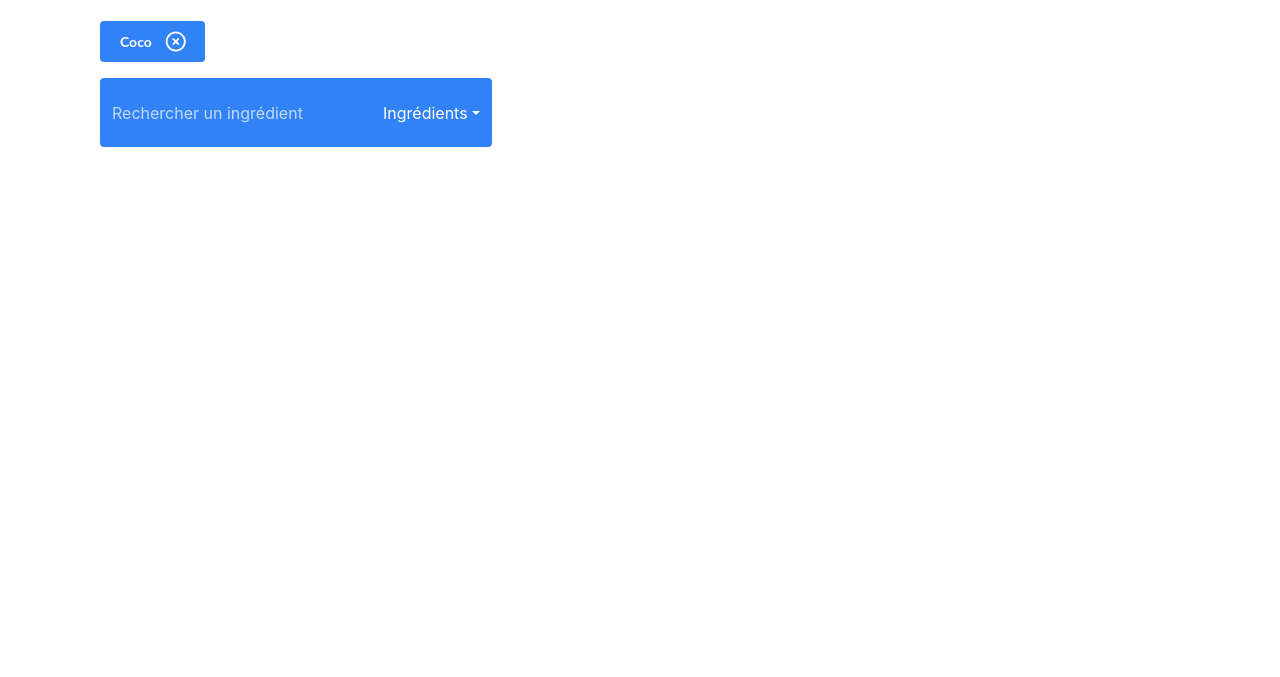
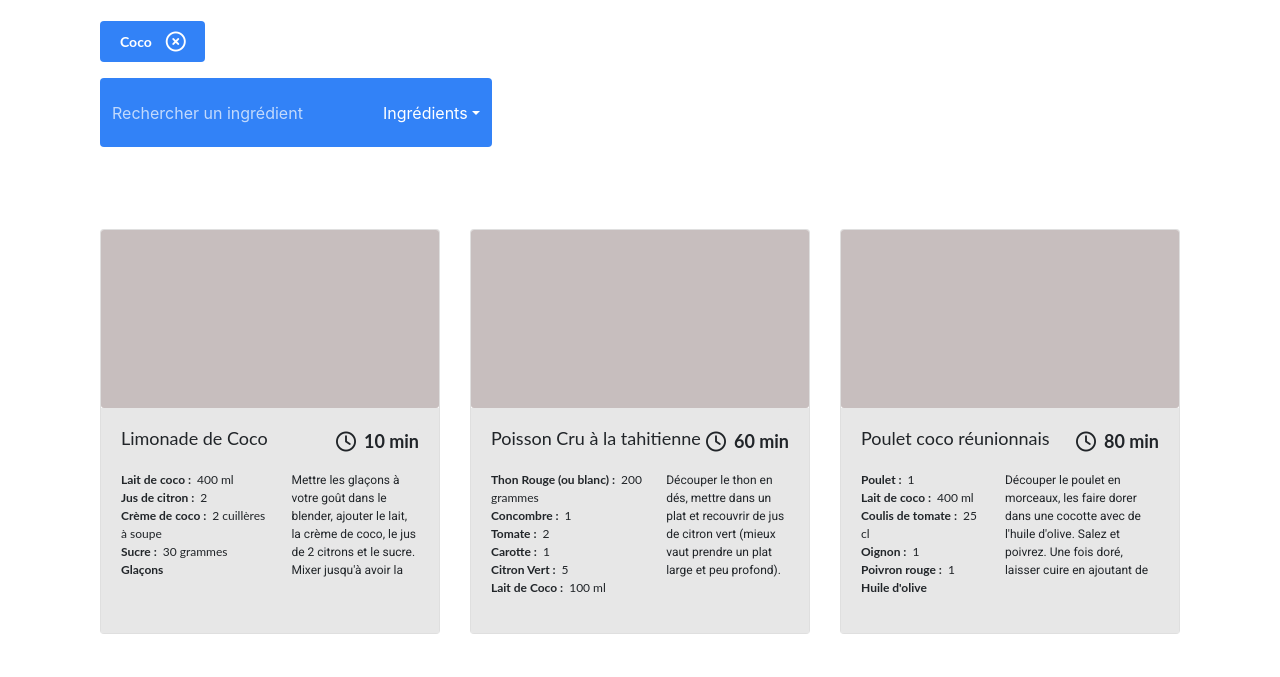
Before and after one commit to Gwen-Herissant/GwenaelleHerissant_7_23062022, a website: page index.html in a window 1280 px wide. Shown: the part 226-903 px from the top of the page. Before the commit the page ends 800 px from the top, so only its background shows below. Drawn offline with nearby package versions, Linux system fonts and the light colour scheme.

Commit message:
[html] call on new JS file

```diff
--- a/index.html
+++ b/index.html
@@ -63,5 +63,6 @@
 
 <!-- Fontawesome Kit-->
 <script src="https://kit.fontawesome.com/838f6039fd.js" crossorigin="anonymous"></script>
-<script src="./scripts/recipes-card.js"></script>
+<script src="./scripts/factory/recipes-card.js"></script>
 <script src="./scripts/index.js"></script>
+<script src="./scripts/features/main-research.js"></script>
```
